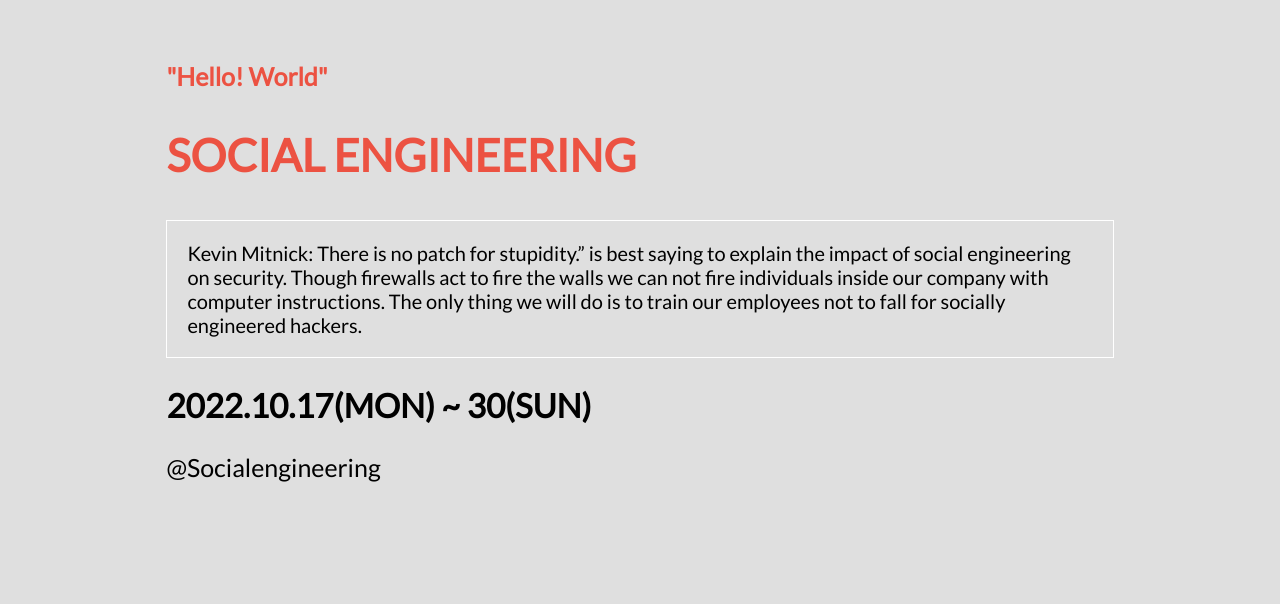
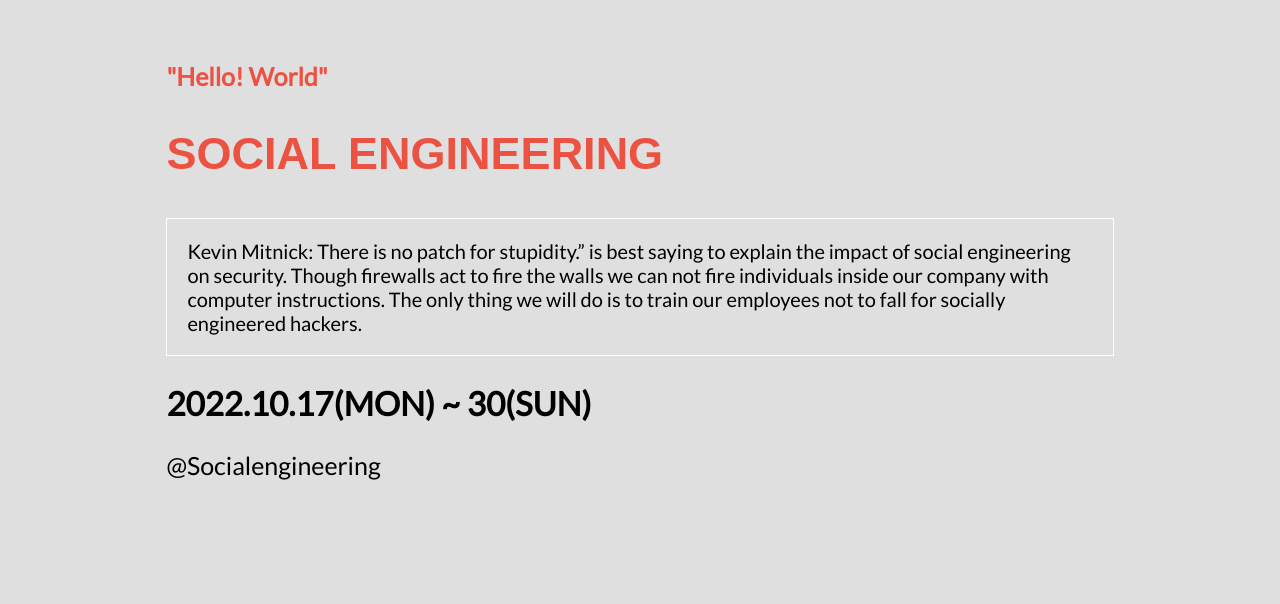
Before and after one commit to yaredtekle022/social-engineering, a website: page index.html in a window 1280 px wide. Shown: the part 141-745 px from the top of the page. Drawn offline with Linux system fonts and the light colour scheme.

Commit message:
add COCOGOOSE font famiile for main header

```diff
--- a/style.css
+++ b/style.css
@@ -113,6 +113,7 @@
 
 .main-header {
   font-size: 40px;
+  font-family: 'COCOGOOSE', sans-serif;
 }
 
 .info,
```
